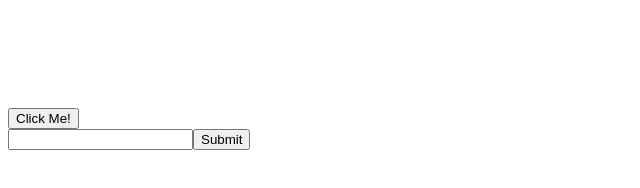
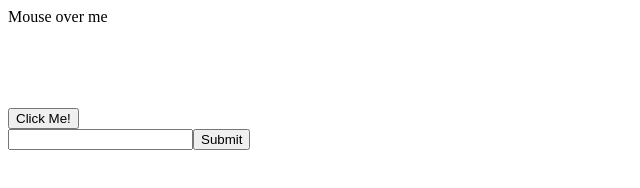
Before and after one commit to L3p1989/Manipulating-HTML-using-DOM-jQuery-Refresh, a plain HTML site: page DOM/index.html in a window 1280 px wide. Shown: the whole page, without its empty margins (0-640 px from the left). Drawn offline with Linux system fonts and the light colour scheme.

Commit message:
gave colorDiv some text

```diff
--- a/DOM/index.html
+++ b/DOM/index.html
@@ -8,7 +8,7 @@
     <link rel="stylesheet" href="styles.css" />
   </head>
   <body>
-    <div id="colorDiv"></div>
+    <div id="colorDiv">Mouse over me</div>
     <script src="scripts.js"></script>
   </body>
 </html>
```
